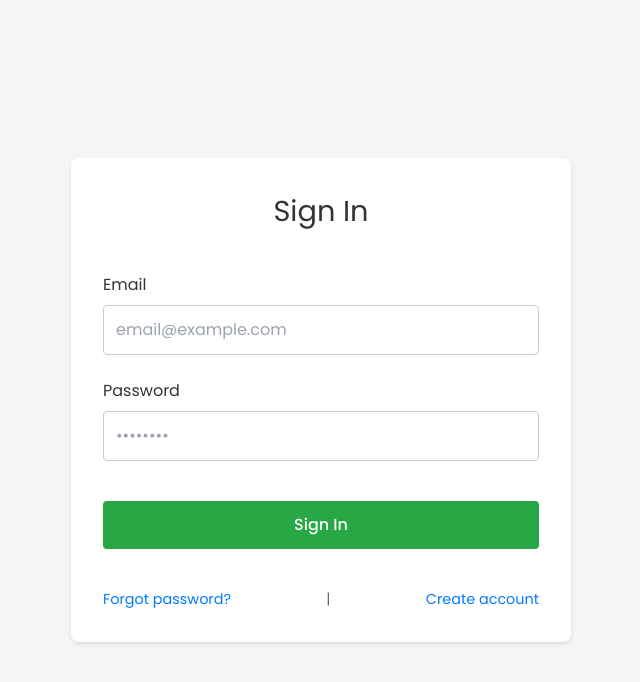
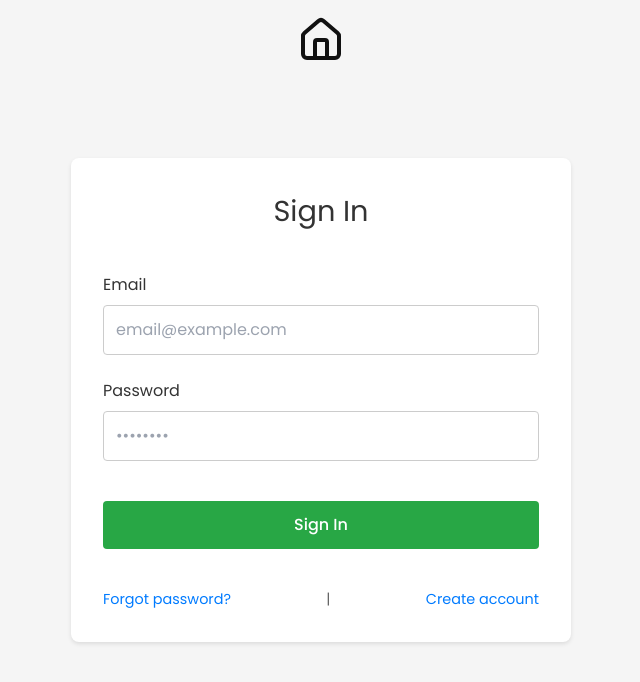
Before and after one commit to preito/OldPhones, a React (Vite) app in the folder Frontend/: page /signin in a window 1280 px wide. Shown: the top 682 px of the page, without its empty margins (319-959 px from the left). Built offline with nearby package versions, Linux system fonts and the light colour scheme; no server answers.

Commit message:
Added way back to home from auth pages

```diff
--- a/Frontend/src/App.css
+++ b/Frontend/src/App.css
@@ -186,3 +186,26 @@ h2 {
   justify-content:center;
   background:#f5f5f5;
 }
+
+
+/* Profile Styles */
+
+/* home icon */
+.home-icon {
+  position: absolute;
+  top: 1rem;
+
+  z-index: 1000;
+}
+
+
+.home-icon svg {
+  width: 48px;
+  height: 48px;
+  cursor: pointer;
+  transition: opacity 0.2s ease;
+}
+
+.home-icon:hover svg {
+  opacity: 0.8;
+}
--- /dev/null
+++ b/Frontend/src/components/profile/HomeLink.jsx
@@ -0,0 +1,24 @@
+import React from 'react';
+import { Home } from 'lucide-react';
+import { Link } from 'react-router-dom';
+
+/**
+ * @param {string} to
+ * @param {number} size
+ * @param {string} className
+ * @param {object} props
+ */
+export default function HomeLink({
+  to = '/',
+  size = 24,
+  className = '',
+  ...props
+}) {
+  return (
+    <div className={className} {...props}>
+      <Link to={to}>
+        <Home size={size} />
+      </Link>
+    </div>
+  );
+}
--- a/Frontend/src/components/profile/Navbar.css
+++ b/Frontend/src/components/profile/Navbar.css
@@ -50,7 +50,7 @@
 
 .profile-header nav ul {
   display: flex;
-  margin-left: auto; /* Push nav items to the right */
+  margin-left: auto;
   list-style: none;
   gap: 10px;
 }
--- a/Frontend/src/components/profile/TopBar.jsx
+++ b/Frontend/src/components/profile/TopBar.jsx
@@ -1,23 +1,39 @@
-import React, { useState } from 'react';
-import { useAuth } from '../../context/AuthContext';
-import { useNavigate } from 'react-router-dom';
+import React, { useState } from "react";
+import { useAuth } from "../../context/AuthContext";
+import { useNavigate } from "react-router-dom";
+import SignOutModal from "../../components/auth/SignOutModal";
 
-const TopBar = ({ onSearch, onLogout, onCheckout, cartCount, wishlistCount, onWishlist}) => {
-  const [searchText, setSearchText] = useState('');
-  const { user} = useAuth(); // access user from AuthContext
+const TopBar = ({
+  onSearch,
+  onLogout,
+  onCheckout,
+  cartCount,
+  wishlistCount,
+  onWishlist,
+}) => {
+  const [searchText, setSearchText] = useState("");
+  const [isSignOutOpen, setSignOutOpen] = useState(false);
+  const { user } = useAuth();
   const navigate = useNavigate();
+
   const handleSearch = () => {
-    if (searchText.trim()) {
-      onSearch(searchText);
-    }
+    if (searchText.trim()) onSearch(searchText);
+  };
+
+  const openSignOut = () => setSignOutOpen(true);
+  const closeSignOut = () => setSignOutOpen(false);
+  const confirmSignOut = () => {
+    onLogout();
+    setSignOutOpen(false);
   };
 
   return (
+    <>
       <div className="topbar">
         <h2
           className="logo"
-        style={{ cursor: 'pointer' }}
-        onClick={() => window.location.href = '/'}
+          style={{ cursor: "pointer" }}
+          onClick={() => (window.location.href = "/")}
         >
           OldPhoneDeals
         </h2>
@@ -40,25 +56,33 @@ const TopBar = ({ onSearch, onLogout, onCheckout, cartCount, wishlistCount, onWi
                 Wishlist {wishlistCount > 0 && `(${wishlistCount})`}
               </button>
               <button onClick={onCheckout}>
-              Checkout{cartCount > 0 ? ` (${cartCount})` : ''}
+                Checkout{cartCount > 0 ? ` (${cartCount})` : ""}
               </button>
             </>
           )}
 
           {!user ? (
             <>
-          <button onClick={() => navigate('/')}>Home</button>
-          <button onClick={() => navigate('/signin')}>Sign In</button>
+              <button onClick={() => navigate("/")}>Home</button>
+              <button onClick={() => navigate("/signin")}>Sign In</button>
             </>
           ) : (
             <>
-            <button onClick={() => navigate('/profile')}>Profile</button>
-            <button onClick={onLogout}>Sign Out</button>
+              <button onClick={() => navigate("/profile")}>Profile</button>
+              {/* open modal instead of immediate logout */}
+              <button onClick={openSignOut}>Sign Out</button>
             </>
           )}
         </div>
+      </div>
 
-    </div>
+      {/* Sign Out Confirmation Modal */}
+      <SignOutModal
+        isOpen={isSignOutOpen}
+        onConfirm={confirmSignOut}
+        onCancel={closeSignOut}
+      />
+    </>
   );
 };
 
--- a/Frontend/src/screens/auth/ForgotPassword.jsx
+++ b/Frontend/src/screens/auth/ForgotPassword.jsx
@@ -1,37 +1,40 @@
-import React, { useState } from 'react'
-import { Link } from 'react-router-dom'
-import * as authApi from '../../api/authApi'
-import './ForgotPassword.css'
+import React, { useState } from "react";
+import { Link } from "react-router-dom";
+import * as authApi from "../../api/authApi";
+import "./ForgotPassword.css";
+
+import HomeLink from "../../components/profile/HomeLink";
 
 export default function ForgotPassword() {
-  const [email, setEmail] = useState('')
-  const [status, setStatus] = useState('')
-  const [error, setError] = useState('')
-  const [loading, setLoading] = useState(false)
+  const [email, setEmail] = useState("");
+  const [status, setStatus] = useState("");
+  const [error, setError] = useState("");
+  const [loading, setLoading] = useState(false);
 
-  const handleSubmit = async e => {
-    e.preventDefault()
-    setError('')
-    setStatus('')
+  const handleSubmit = async (e) => {
+    e.preventDefault();
+    setError("");
+    setStatus("");
 
     if (!email.trim()) {
-      setError('Email is required')
-      return
+      setError("Email is required");
+      return;
     }
 
-    setLoading(true)
+    setLoading(true);
     try {
-      await authApi.forgotPassword({ email })
-      setStatus('Verification link sent! Check your email.')
+      await authApi.forgotPassword({ email });
+      setStatus("Verification link sent! Check your email.");
     } catch (err) {
-      setError(err.response?.data?.message || 'Failed to send reset link.')
+      setError(err.response?.data?.message || "Failed to send reset link.");
     } finally {
-      setLoading(false)
+      setLoading(false);
     }
-  }
+  };
 
   return (
     <div className="auth-wrapper">
+      <HomeLink className="home-icon" />
       <div className="reset-container">
         <form className="reset-input-container" onSubmit={handleSubmit}>
           <h2 className="reset-title">Reset Password</h2>
@@ -45,19 +48,15 @@ export default function ForgotPassword() {
               type="email"
               id="email"
               value={email}
-            onChange={e => setEmail(e.target.value)}
+              onChange={(e) => setEmail(e.target.value)}
               placeholder="email@example.com"
               disabled={loading}
               required
             />
           </div>
 
-        <button
-          type="submit"
-          className="reset-button"
-          disabled={loading}
-        >
-          {loading ? 'Sending…' : 'Send Reset Link'}
+          <button type="submit" className="reset-button" disabled={loading}>
+            {loading ? "Sending…" : "Send Reset Link"}
           </button>
 
           <p className="reset-links">
@@ -66,5 +65,5 @@ export default function ForgotPassword() {
         </form>
       </div>
     </div>
-  )
+  );
 }
--- a/Frontend/src/screens/auth/ResetPassword.jsx
+++ b/Frontend/src/screens/auth/ResetPassword.jsx
@@ -2,6 +2,7 @@ import React, { useState } from "react";
 import { useSearchParams, useNavigate, Link } from "react-router-dom";
 import * as authApi from "../../api/authApi";
 import "./ResetPassword.css";
+import HomeLink from "../../components/profile/HomeLink";
 
 export default function ResetPassword() {
   const [searchParams] = useSearchParams();
@@ -49,7 +50,9 @@ export default function ResetPassword() {
   };
 
   return (
-    <div className="reset-container">
+    <div className="auth-wrapper">
+     <HomeLink className="home-icon" />
+      <div className="signup-container">
         <form className="reset-input-container" onSubmit={handleSubmit}>
           <h2 className="reset-title">Set a New Password</h2>
           {status && <p className="success-text">{status}</p>}
@@ -84,5 +87,6 @@ export default function ResetPassword() {
           </p>
         </form>
       </div>
+    </div>
   );
 }
--- a/Frontend/src/screens/auth/SignIn.jsx
+++ b/Frontend/src/screens/auth/SignIn.jsx
@@ -1,8 +1,9 @@
-// src/pages/SignIn.jsx
 import React, { useState } from "react";
 import { Link, useNavigate } from "react-router-dom";
 import { useAuth } from "../../context/AuthContext";
 import "./SignIn.css";
+
+import HomeLink from "../../components/profile/HomeLink";
 
 const SignIn = ({ onSwitchToSignUp }) => {
   const navigate = useNavigate();
@@ -31,6 +32,7 @@ const SignIn = ({ onSwitchToSignUp }) => {
 
   return (
     <div className="auth-wrapper">
+       <HomeLink className="home-icon" />
     <div className="signin-container">
       <form className="signin-input-container" onSubmit={handleSubmit}>
         <h2 className="signin-title">Sign In</h2>
--- a/Frontend/src/screens/auth/SignUp.jsx
+++ b/Frontend/src/screens/auth/SignUp.jsx
@@ -1,6 +1,7 @@
 import React, { useState } from "react";
 import { Link, useNavigate } from "react-router-dom";
 import * as authApi from "../../api/authApi";
+import HomeLink from '../../components/profile/HomeLink';
 import "./SignUp.css";
 
 export default function SignUp() {
@@ -78,7 +79,10 @@ export default function SignUp() {
   };
 
   return (
+
+
     <div className="auth-wrapper">
+        <HomeLink className="home-icon" />
     <div className="signup-container">
       <h2 className="signup-title">Sign Up</h2>
       {errors.submit && <div className="error-message">{errors.submit}</div>}
```
Also changed, not shown: Frontend/src/components/auth/SignOutModal.jsx (+13 -6 lines), 2 other files (tests, documents, lock files or other folders). Lines whose indentation alone changed are shown as unchanged.
